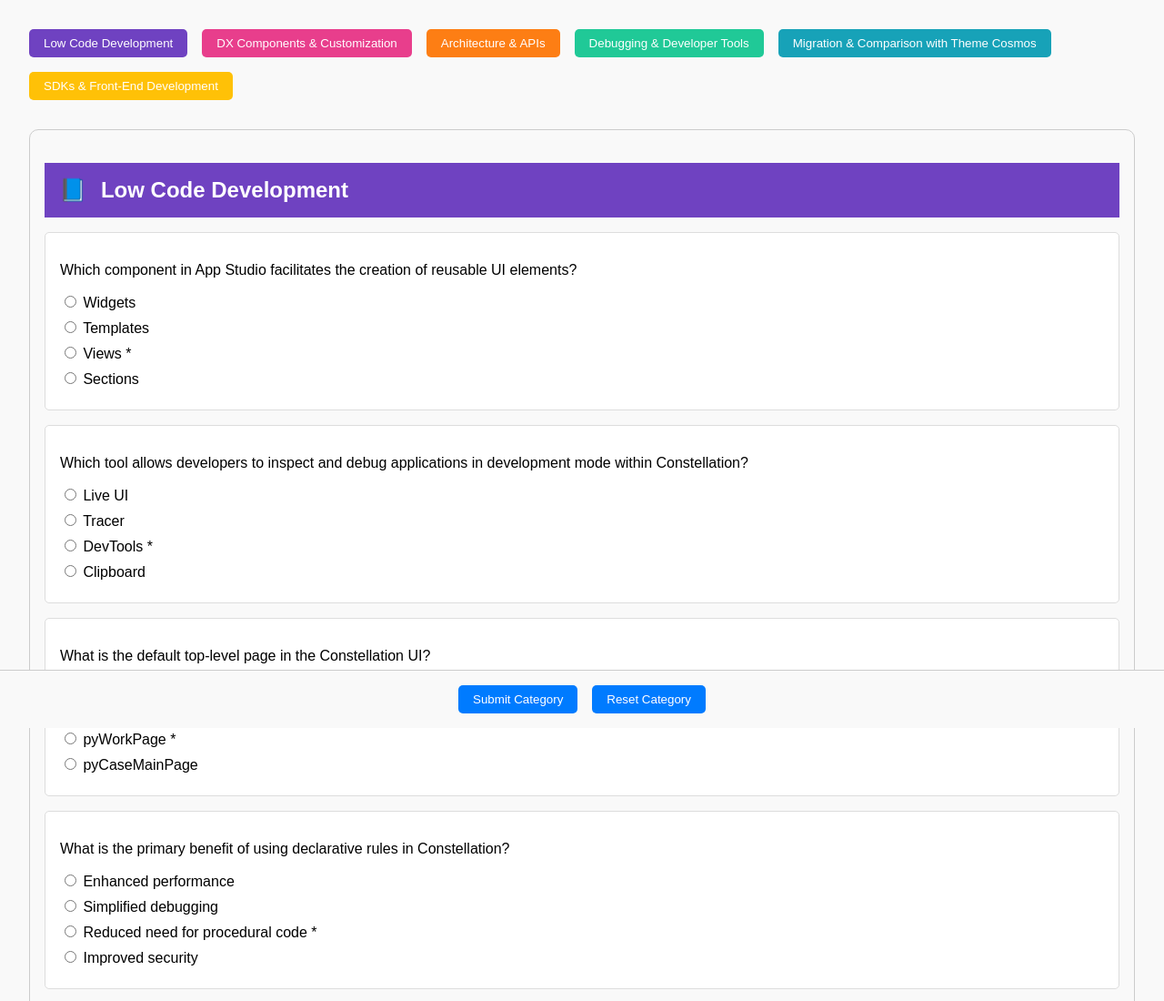
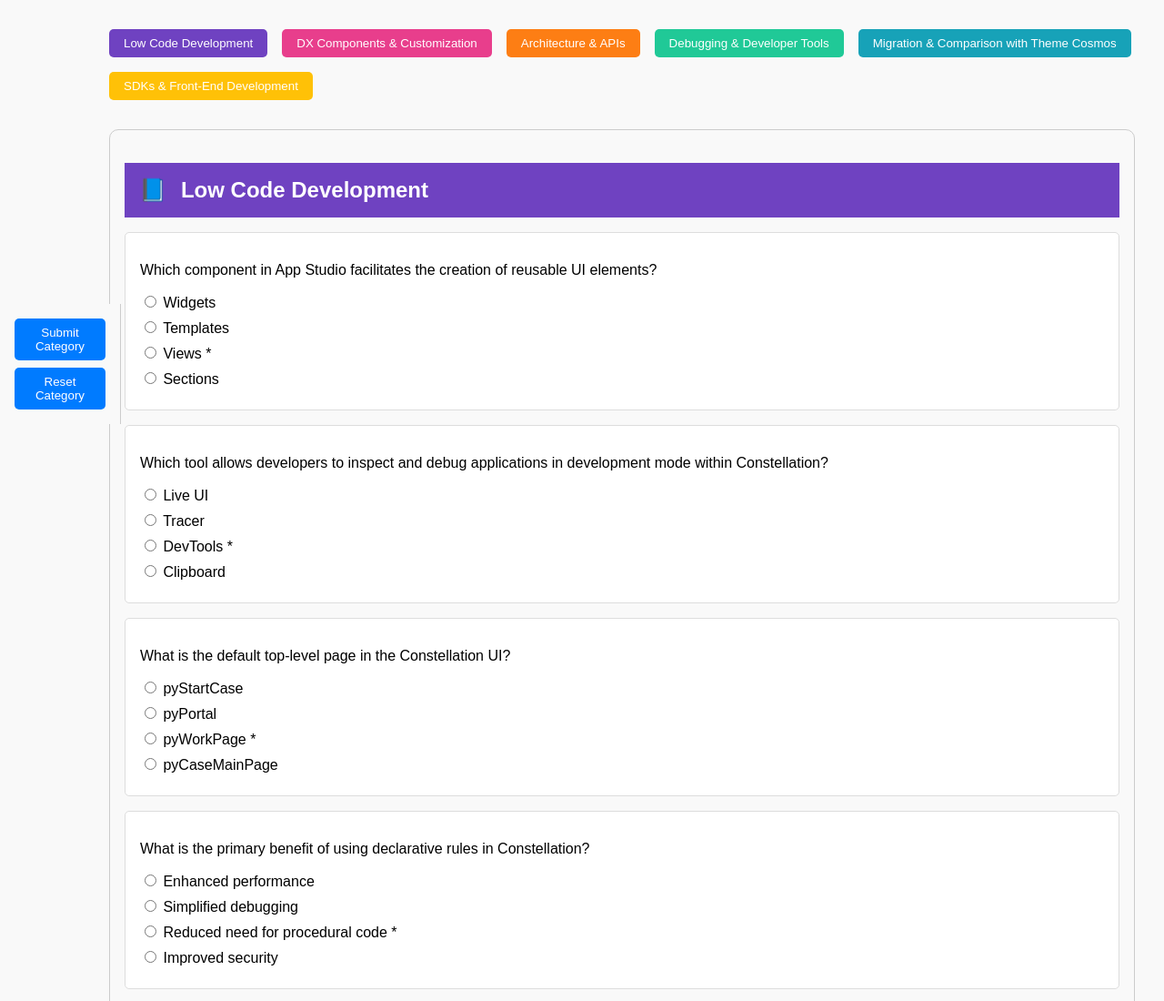
Before and after one commit to luismin/ConstellationQuiz, a plain HTML site: page index.html in a window 1280 px wide. Shown: the top 1100 px of the page at 91% size. Drawn offline with Linux system fonts and the light colour scheme.

Commit message:
grox fix 2

```diff
--- a/index.html
+++ b/index.html
@@ -9,7 +9,7 @@
       font-family: Arial, sans-serif;
       margin: 0;
       padding: 2rem;
-      padding-bottom: 80px; /* Added to prevent content overlap with fixed buttons */
+      padding-left: 120px; /* Prevent content overlap with fixed buttons */
       background-color: #f9f9f9;
     }
     h2 {
@@ -53,15 +53,17 @@
       border-left: 5px solid #dc3545;
     }
     .submit-reset-container {
-      position: fixed; /* Changed to fixed to stay at bottom of viewport */
-      bottom: 0;
+      position: fixed; /* Fixed overlay on left */
       left: 0;
-      width: 100%;
+      top: 50%;
+      transform: translateY(-50%); /* Vertically center */
+      display: flex;
+      flex-direction: column; /* Stack buttons vertically */
+      gap: 0.5rem;
       background: #f9f9f9;
-      padding: 1rem 0;
-      text-align: center;
-      border-top: 1px solid #ccc;
-      z-index: 1000; /* Ensure buttons stay above other content */
+      padding: 1rem;
+      border-right: 1px solid #ccc;
+      z-index: 1000; /* Stay above other content */
       box-sizing: border-box;
     }
     .submit-category-btn, .reset-category-btn {
@@ -71,7 +73,8 @@
       padding: 0.5rem 1rem;
       cursor: pointer;
       border-radius: 5px;
-      margin: 0 0.5rem;
+      width: 100px; /* Fixed width for consistency */
+      text-align: center;
     }
     .category-header {
       display: flex;
@@ -134,7 +137,7 @@
       // Create single submit-reset container
       const stickyButtons = document.createElement("div");
       stickyButtons.className = "submit-reset-container";
-      document.body.appendChild(stickyButtons); // Append to body for fixed positioning
+      document.body.appendChild(stickyButtons); // Append to body for fixed overlay
 
       const submitBtn = document.createElement("button");
       submitBtn.textContent = "Submit Category";
```
